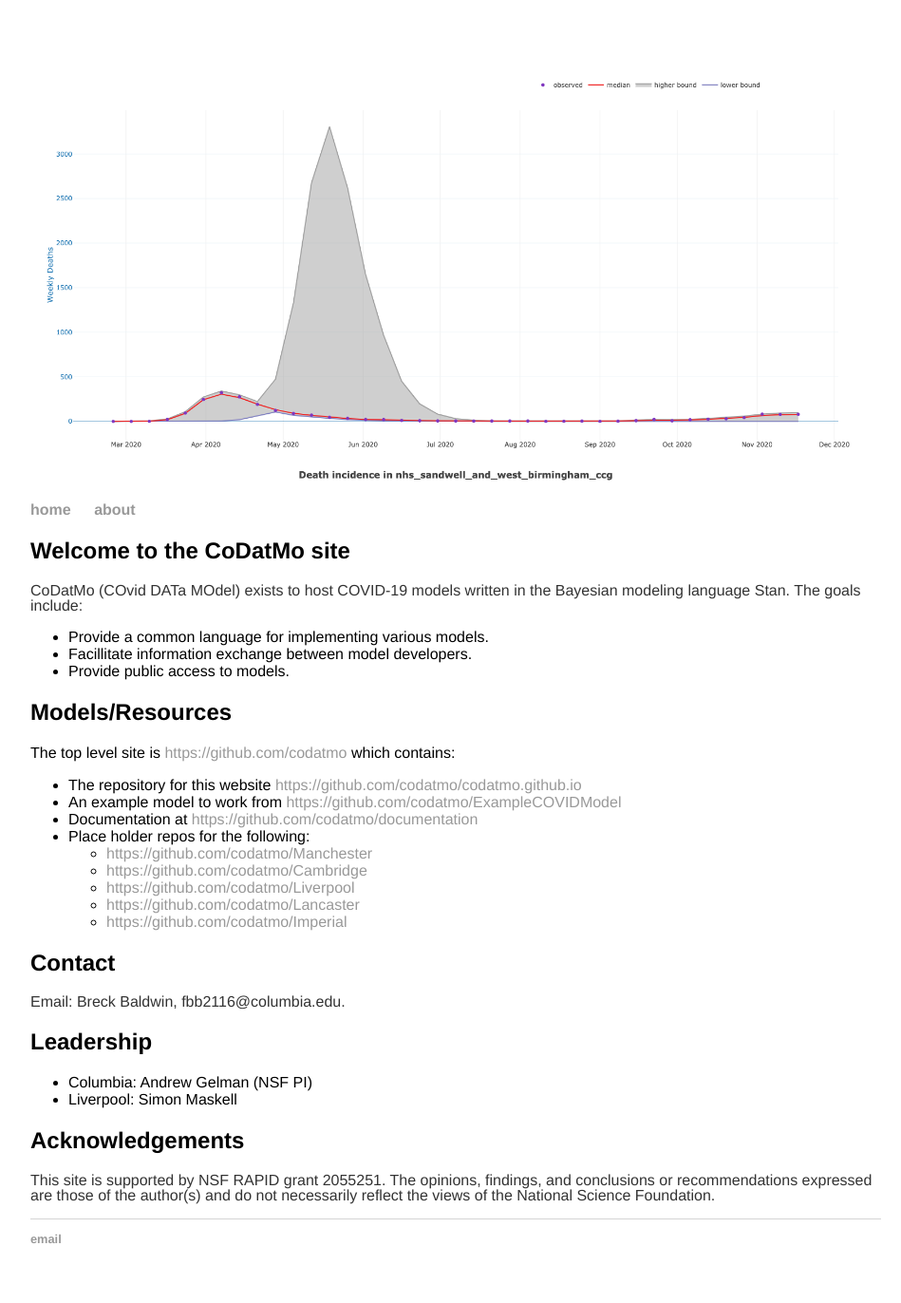
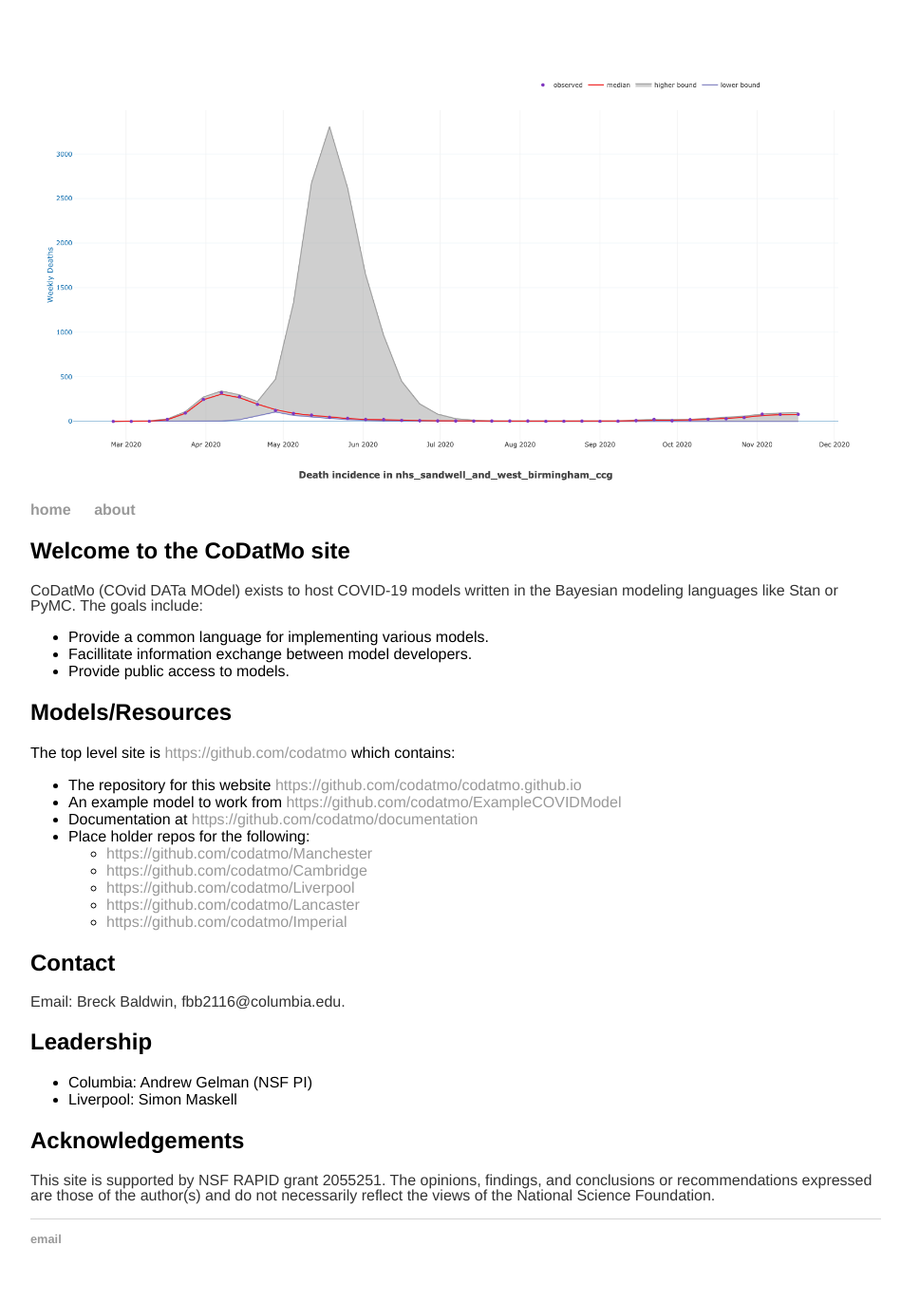
Before and after one commit to codatmo/codatmo.github.io, a Jekyll site: the page built from index.html, in a window 1280 px wide. Shown: the whole page at 95% size, without its empty margins (160-1109 px from the left). Built offline with Jekyll 4.4.1, drawn with Linux system fonts in a browser that asks for light colours.

Commit message:
Update index.html
Added in PyMC as implementation language.

```diff
--- a/index.html
+++ b/index.html
@@ -7,7 +7,7 @@ header_image: ../img/kitten.png
 <div class="">
 	<h2>Welcome to the CoDatMo site</h2>
 
-<p>CoDatMo (COvid DATa MOdel) exists to host COVID-19 models written in the Bayesian modeling language Stan. The goals include:
+<p>CoDatMo (COvid DATa MOdel) exists to host COVID-19 models written in the Bayesian modeling languages like Stan or PyMC. The goals include:
 <ul>
 	<li>Provide a common language for implementing various models.</li>
 	<li>Facillitate information exchange between model developers.</li>
```
